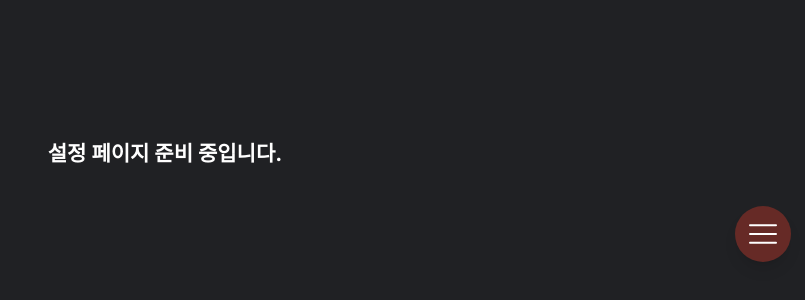
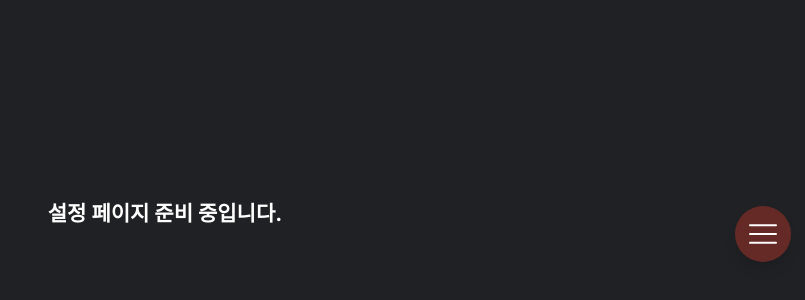
Before and after one commit to imsourceboom/nomorethink-front, a Next.js app: page /settings in a window 1280 px wide. Shown: the part 246-546 px from the top of the page, without its empty margins (475-1280 px from the left). Built offline with nearby package versions, Linux system fonts and the light colour scheme.

Commit message:
fix: 월렛 및 설정 페이지 중앙 정렬 수정

```diff
--- a/app/(pages)/settings/page.tsx
+++ b/app/(pages)/settings/page.tsx
@@ -1,9 +1,13 @@
 'use client';
+
+import TelegramWrapper from '@/app/components/TelegramWrapper';
 
 export default function Settings() {
     return (
-        <div className="flex min-h-screen items-center justify-center bg-primary">
-            <h1 className="text-2xl font-bold text-white">설정 페이지 준비 중입니다.</h1>
-        </div>
+        <TelegramWrapper>
+            <div className="flex min-h-[85vh] items-center justify-center bg-primary">
+                <h1 className="text-2xl font-bold text-white">설정 페이지 준비 중입니다.</h1>
+            </div>
+        </TelegramWrapper>
     );
 }
--- a/app/(pages)/wallet/page.tsx
+++ b/app/(pages)/wallet/page.tsx
@@ -5,7 +5,7 @@ import TelegramWrapper from '@/app/components/TelegramWrapper';
 export default function Wallet() {
     return (
         <TelegramWrapper>
-            <div className="flex min-h-screen items-center justify-center bg-primary">
+            <div className="flex min-h-[85vh] items-center justify-center bg-primary">
                 <h1 className="text-2xl font-bold text-white">지갑 페이지 준비 중입니다.</h1>
             </div>
         </TelegramWrapper>
```
